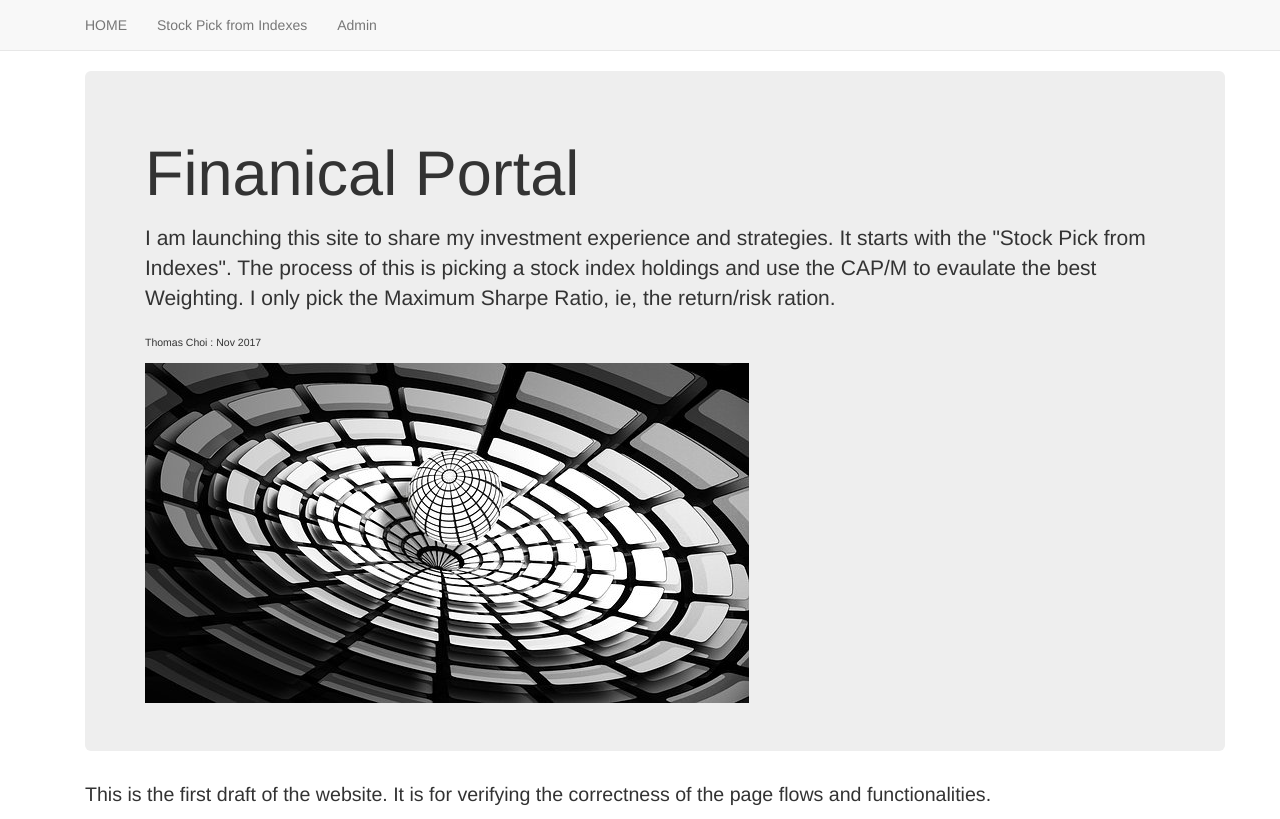
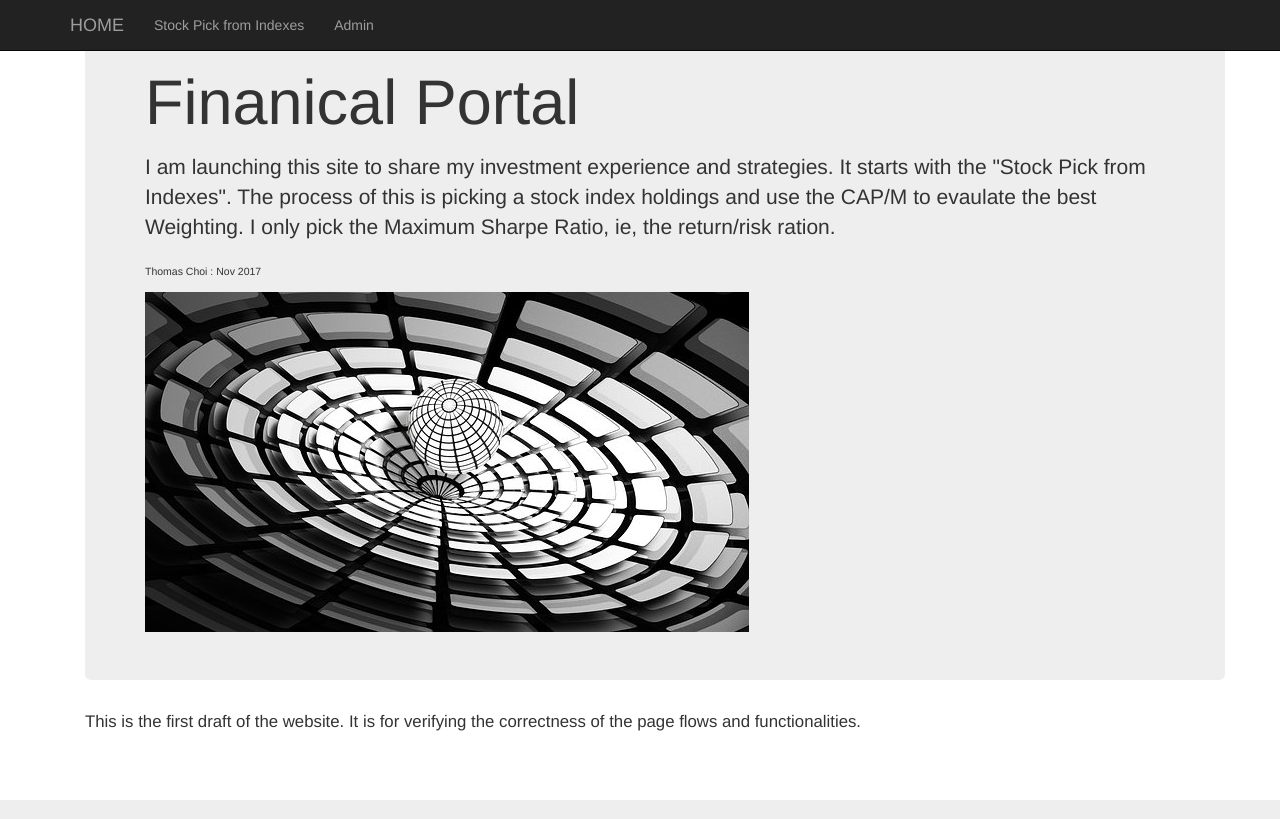
Before and after one commit to thomas-choi/myFinPortal, a Django app: page / in a window 1280 px wide. Run offline with Django 3.2, Linux system fonts and the light colour scheme; some libraries are stand-ins or nearby versions.

Commit message:
change of main page layout

```diff
--- a/templates/base.html
+++ b/templates/base.html
@@ -1,19 +1,22 @@
 <!DOCTYPE html>
 <html>
   <head>
-    <style media="screen">
-      p { font-size: 140%}
+    <style>
+      p { font-size: 120%}
     </style>
     <meta charset="utf-8">
     <link href="https://maxcdn.bootstrapcdn.com/bootstrap/3.3.7/css/bootstrap.min.css" rel="stylesheet" integrity="sha384-BVYiiSIFeK1dGmJRAkycuHAHRg32OmUcww7on3RYdg4Va+PmSTsz/K68vbdEjh4u" crossorigin="anonymous">
     <!-- <link rel="stylesheet" href="/master.css"> -->
-    <title>Thomas's Finanical Portal</title>
+    <title>Thomas' Finanical Portal</title>
   </head>
   <body>
-    <nav class="navbar navbar-default navbar-static-top">
+    <nav class="navbar navbar-default navbar-inverse navbar-fixed-top">
       <div class="container">
+        <div class="navbar-header">
+          <a class="navbar-brand" href="{% url 'index' %}">HOME</a>
+        </div>
+
         <ul class="nav navbar-nav">
-          <li class="navbar-link"><a href="{% url 'index' %}">HOME</a> </li>
           <li class="navbar-link"><a href="{% url 'PS_app:PSindex' %}">Stock Pick from Indexes</a> </li>
           <li class="navbar-link"><a href="{% url 'admin:index' %}">Admin</a> </li>
         </ul>
```
